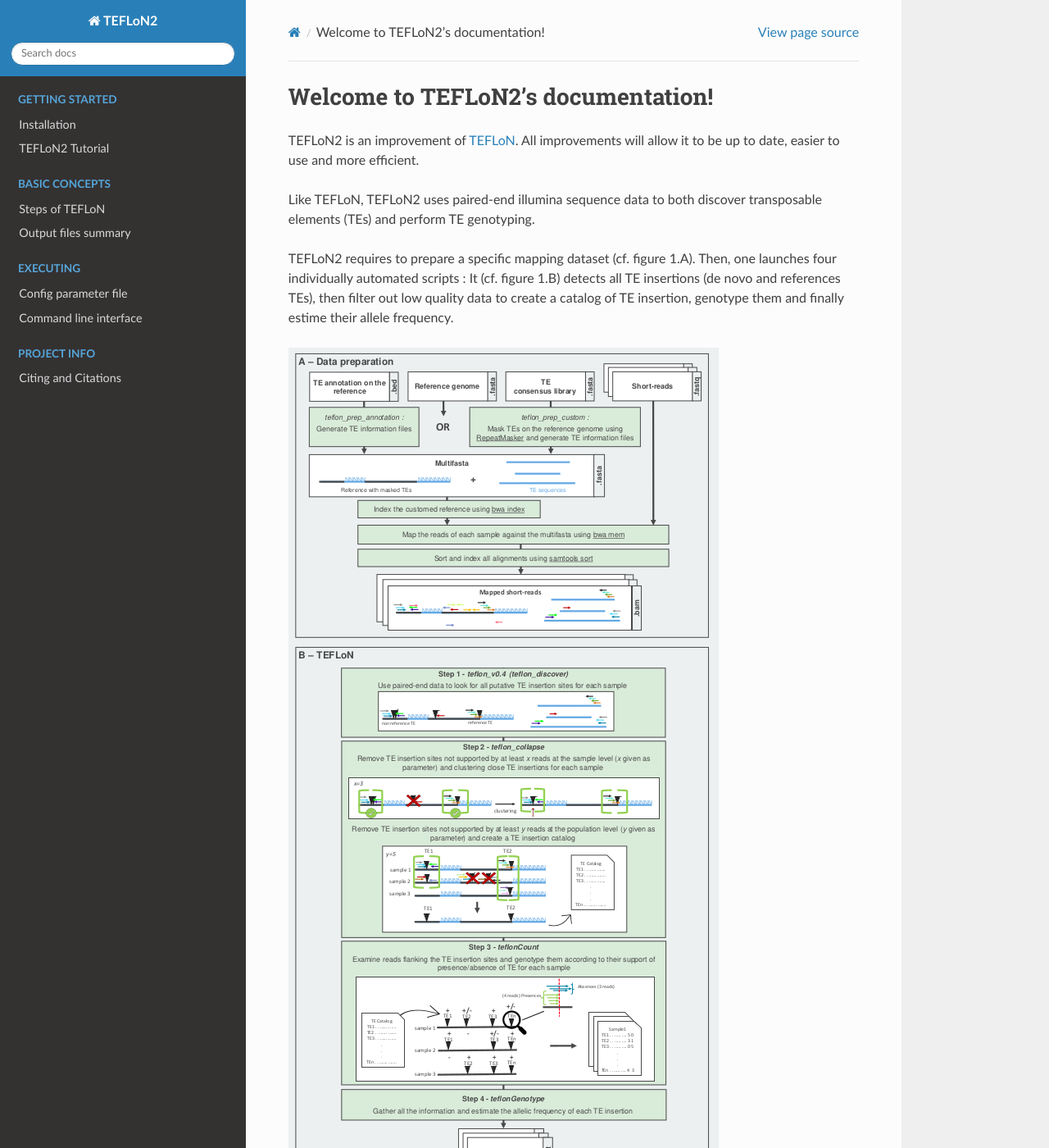
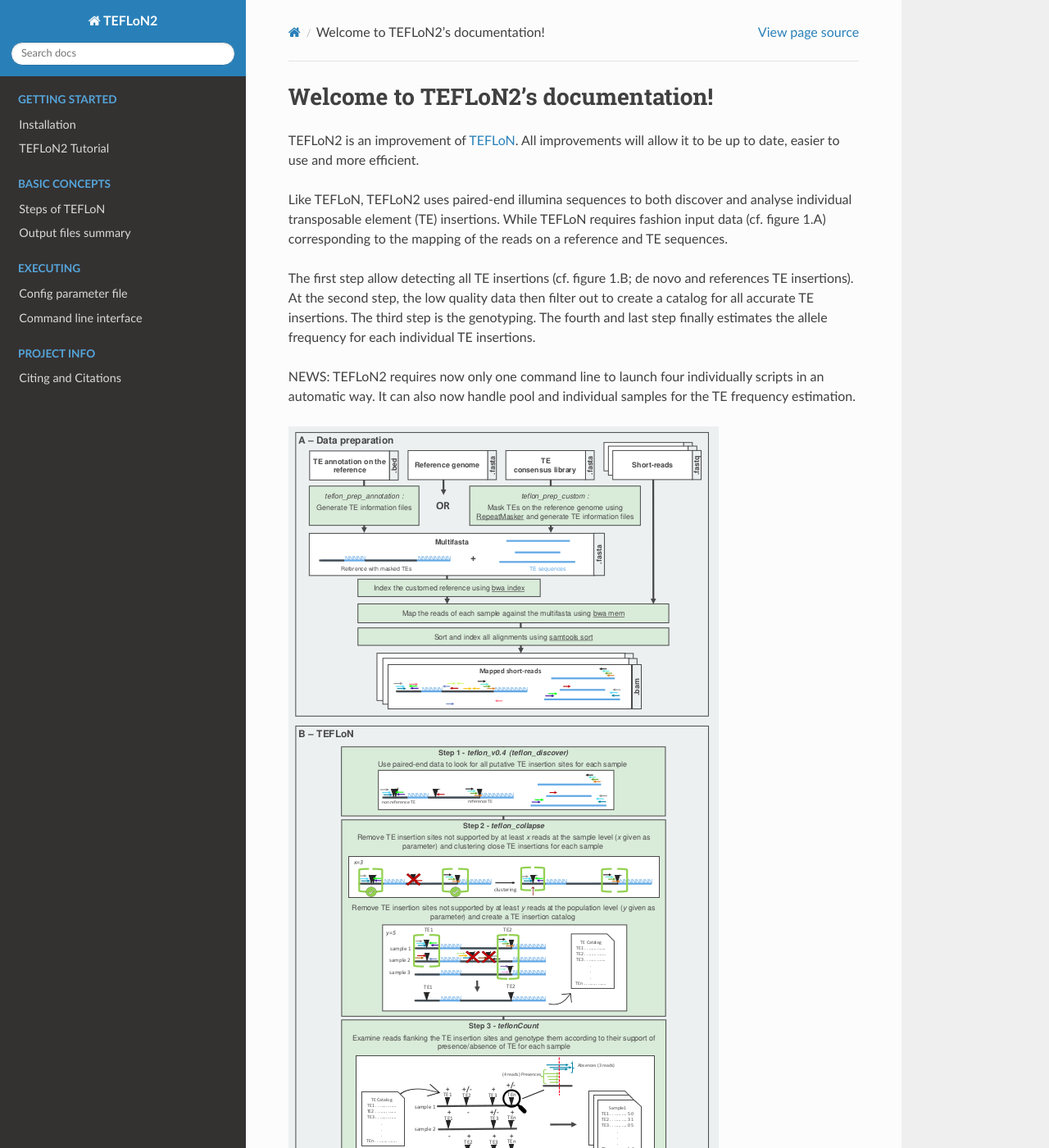
Before and after one commit to asfistonlavie/TEFLoN-documentation, a Sphinx documentation site: the page built from docs/index.rst, in a window 1280 px wide and 1400 px high. Shown: the whole window at 82% size. Built offline with Sphinx 7.4.7 and the Read the Docs theme 2.0.0, drawn with Linux system fonts in a browser that asks for light colours; some of the changed text lies outside the part shown.

Commit message:
Update index.rst

```diff
--- a/docs/index.rst
+++ b/docs/index.rst
@@ -8,14 +8,15 @@ Welcome to TEFLoN2's documentation!
 
 TEFLoN2 is an improvement of `TEFLoN <https://github.com/jradrion/TEFLoN>`_. All improvements will allow it to be up to date, easier to use and more efficient.
 
-Like TEFLoN, TEFLoN2 uses paired-end illumina sequence data to both discover transposable elements (TEs) and perform TE genotyping.
+Like TEFLoN, TEFLoN2 uses paired-end illumina sequences to both discover and analyse individual transposable element (TE) insertions. While TEFLoN requires fashion input data (cf. figure 1.A) corresponding to the mapping of the reads on a reference and TE sequences.
 
-TEFLoN2 requires to prepare a specific mapping dataset (cf. figure 1.A). Then, one launches four individually automated scripts :
-It (cf. figure 1.B) detects all TE insertions (de novo and references TEs), then filter out low quality data to create a catalog of TE insertion, genotype them and finally estime their allele frequency.
+The first step allow detecting all TE insertions (cf. figure 1.B; de novo and references TE insertions). At the second step, the low quality data then filter out to create a catalog for all accurate TE insertions. The third step is the genotyping. The fourth and last step finally estimates the allele frequency for each individual TE insertions.
+
+NEWS:  TEFLoN2 requires now only one command line to launch four individually scripts in an automatic way. It can also now handle pool and individual samples for the TE frequency estimation.
 
 .. image:: images/TEFLoN2_architecture.png
 
-TEFLoN2 can be run on high performance computers (bigmem), cluster or HPC cluste.
+TEFLoN2 can be run on high performance computers (bigmem) or clusters and for all kind of species.
 
 ---------------
 Getting started
```
